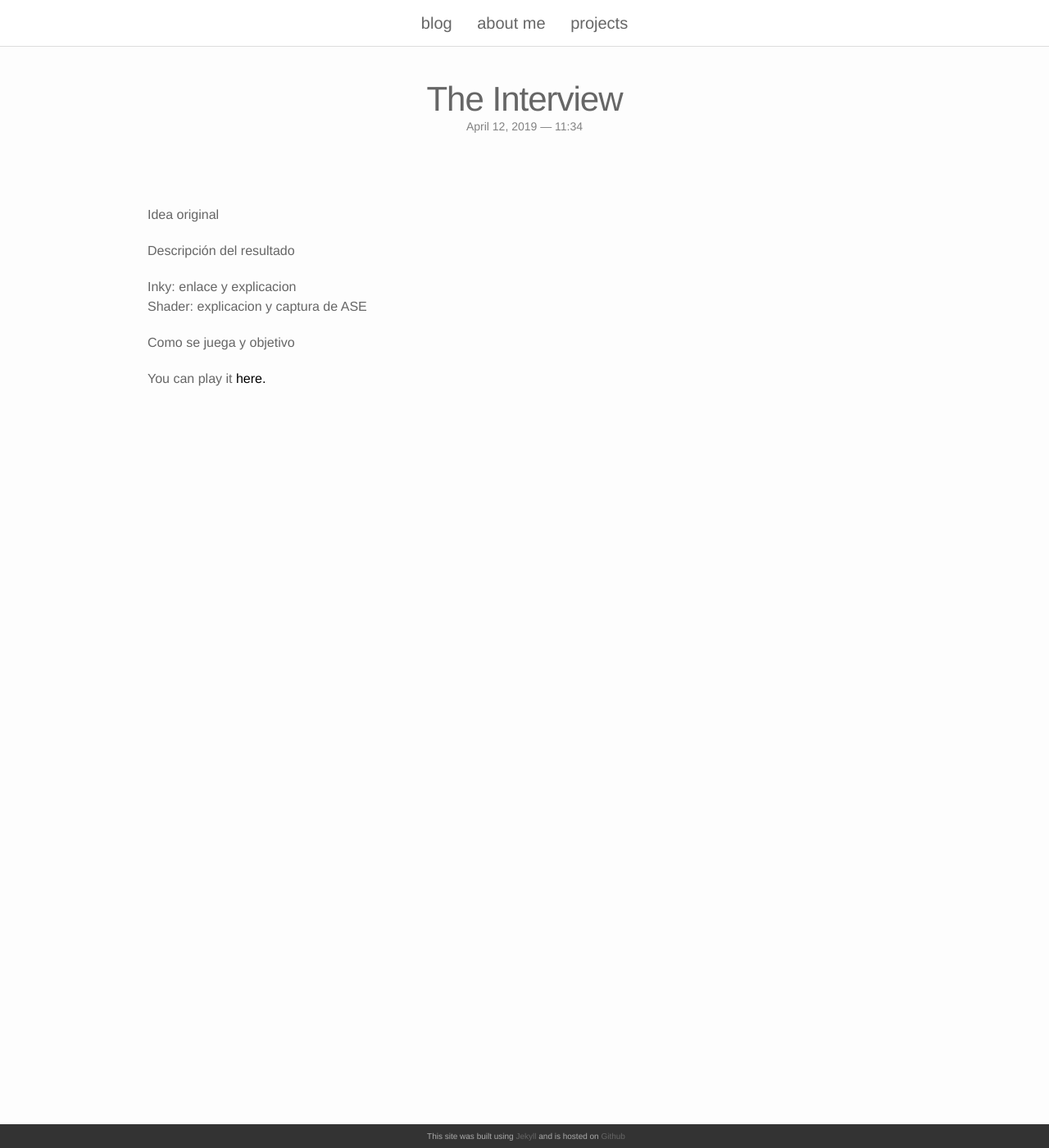
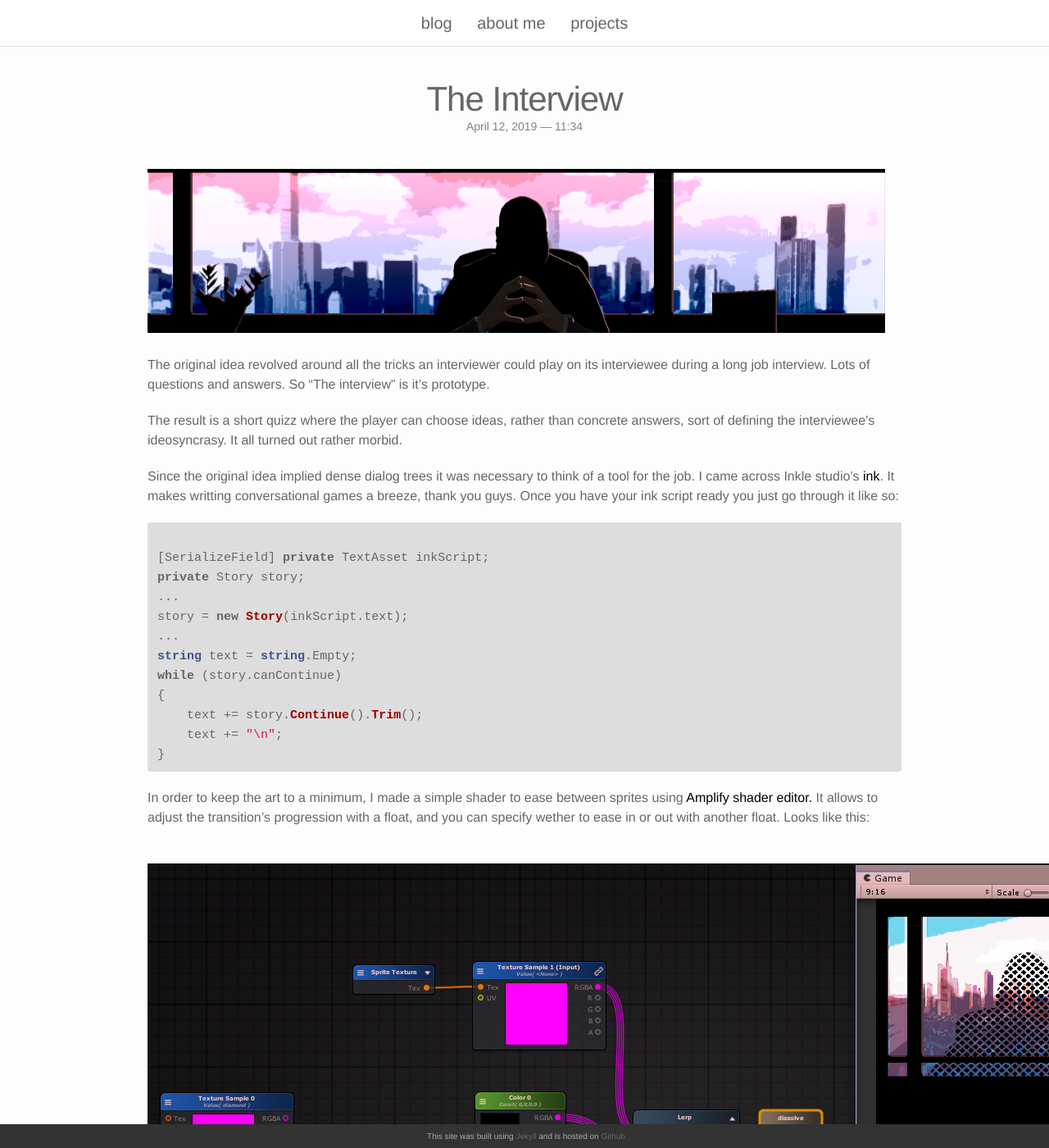
Before and after one commit to pablomon/pablomon.github.io, a Jekyll site: the page built from _projects/TheInterview.markdown, in a window 1280 px wide and 1400 px high. Shown: the whole window at 82% size. Built offline with Jekyll 4.4.1, drawn with Linux system fonts in a browser that asks for light colours; nearby versions of some CDN libraries; some of the changed text lies outside the part shown.

Commit message:
interview post

```diff
--- a/_projects/TheInterview.markdown
+++ b/_projects/TheInterview.markdown
@@ -5,16 +5,38 @@ description:
 img: /img/theInterview/theInterviewProject.png
 ---
 
-<img src="{{ site.baseurl }}/img/theInterview/theInterview1.png" alt="" title="screenshot"/>
+<img src="{{ site.baseurl }}/img/theInterview/theInterviewLandscape.png" alt="" title="screenshot"/>
 
-Idea original<br>
+The original idea revolved around all the tricks an interviewer could play on its interviewee during a long job interview. Lots of questions and answers.
+So "The interview" is it's prototype.<br>
 
-Descripción del resultado<br>
+The result is a short quizz where the player can choose ideas, rather than concrete answers, sort of defining the interviewee's ideosyncrasy.
+It all turned out rather morbid.<br>
 
-Inky: enlace y explicacion<br>
-Shader: explicacion y captura de ASE<br>
+Since the original idea implied dense dialog trees it was necessary to think of a tool for the job. I came across Inkle studio's <a href="https://www.inklestudios.com/ink/" target="_blank">ink</a>. It makes writting conversational games a breeze, thank you guys.
+Once you have your ink script ready you just go through it like so:
 
-Como se juega y objetivo<br>
+{% highlight c# %}
+[SerializeField] private TextAsset inkScript;
+private Story story;
+...
+story = new Story(inkScript.text);
+...
+string text = string.Empty;
+while (story.canContinue)
+{
+    text += story.Continue().Trim();
+    text += "\n";
+}
+{% endhighlight %}
 
 
-You can play it <a href="{{ site.baseurl }}/webgl/theInterview/index.html" target="_blank">here.</a>
+In order to keep the art to a minimum, I made a simple shader to ease between sprites using <a href="http://amplify.pt/unity/amplify-shader-editor/" target="_blank">Amplify shader editor.</a> It allows to adjust the transition's progression with a float, and you can specify wether to ease in or out with another float.
+Looks like this:
+
+<br>
+<img src="{{ site.baseurl }}/img/theInterview/theInterviewShader.png" alt="" title="screenshot"/>
+
+There are 4 possible endings, depending on the attitud you have during your interview. ( There aren't good endings, just better ones )
+
+So put on you best shoes and <a href="{{ site.baseurl }}/webgl/theInterview/index.html" target="_blank">give it a try.</a>
--- a/_sass/_syntax-highlighting.scss
+++ b/_sass/_syntax-highlighting.scss
@@ -1,6 +1,9 @@
 /**
  * Syntax highlighting styles
  */
+ //@import url(monokai.css);
+
+
 .highlight {
     background: #fff;
     @extend %vertical-rhythm;
```
Also changed, not shown: css/monokai.css (added, +72 -0 lines), img/theInterview/theInterview1.png (added), img/theInterview/theInterviewLandscape.png (added), img/theInterview/theInterviewShader.png (added).
